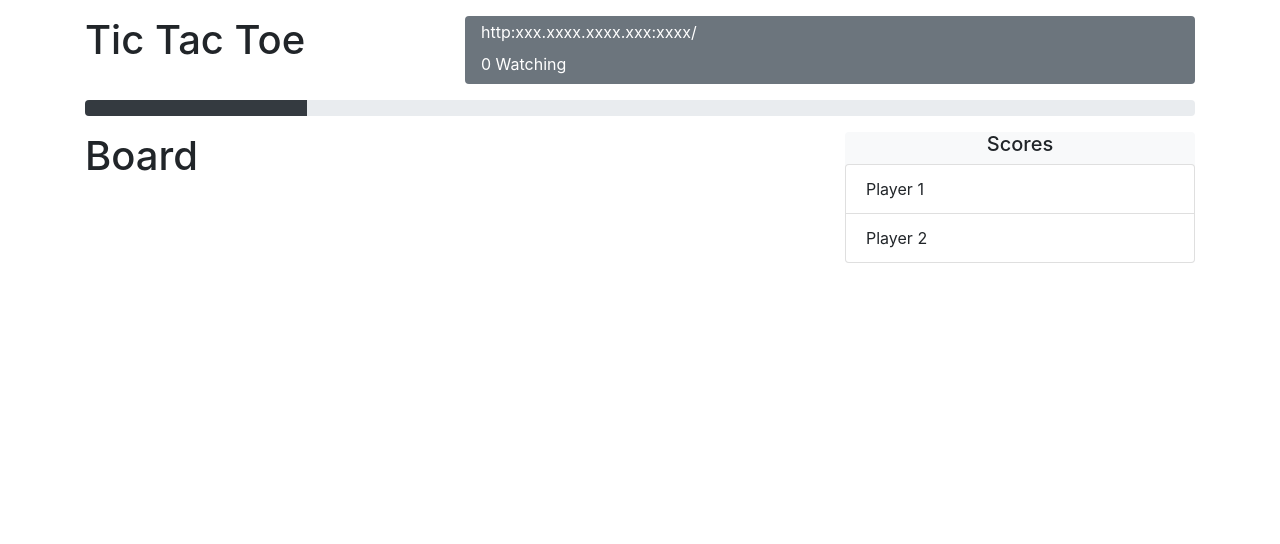
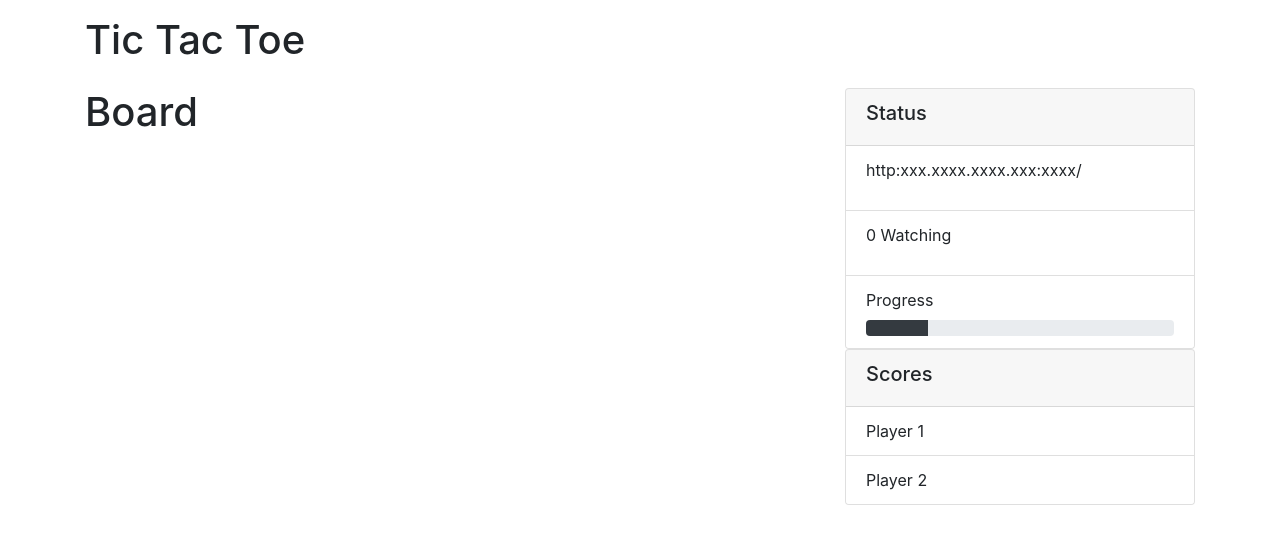
Before and after one commit to Zehua-Chen/Multiplayer-Tic-Tac-Toe, a React (Create React App) app in the folder client/: page / in a window 1280 px wide. Shown: the top 544 px of the page. Built offline with nearby package versions, Linux system fonts and the light colour scheme.

Commit message:
Move Status Bar to a Panel on the Right

```diff
--- a/client/src/App.tsx
+++ b/client/src/App.tsx
@@ -3,7 +3,6 @@ import * as React from 'react';
 // import logo from './logo.svg';
 
 import GameInfo from './components/GameInfo';
-import ProgressBar from './components/ProgressBar';
 
 import Board from './components/Board';
 import ScorePanel from './components/ScorePanel';
@@ -21,25 +20,6 @@ class App extends React.Component {
             <h1>Tic Tac Toe</h1>
           </div>
 
-          {/* Game Info */}
-
-          {/* Hidden on sm */}
-          <div className="col d-none d-sm-block">
-            <GameInfo localNetworkAddress="http:xxx.xxxx.xxxx.xxx:xxxx/" peopleWatching={0} />
-          </div>
-
-          {/* Visible on sm */}
-          <div className="col d-block d-sm-none">
-            <GameInfo centering localNetworkAddress="http:xxx.xxxx.xxxx.xxx:xxxx/" peopleWatching={0} />
-          </div>
-        </div>
-
-        {/* Game Progress */}
-
-        <div className="row mt-3">
-          <div className="col">
-            <ProgressBar value={20} />
-          </div>
         </div>
 
         {/* Main Content */}
@@ -55,6 +35,7 @@ class App extends React.Component {
           {/* ScorePanel */}
 
           <div className="col-md-4">
+            <GameInfo localNetworkAddress="http:xxx.xxxx.xxxx.xxx:xxxx/" peopleWatching={0} />
             <ScorePanel />
           </div>
 
--- a/client/src/components/GameInfo/GameInfo.tsx
+++ b/client/src/components/GameInfo/GameInfo.tsx
@@ -1,12 +1,8 @@
 import React from 'react';
 
+import ProgressBar from './ProgressBar';
+
 export interface IGameInfoProps {
-  /**
-   * If the content should be centering.
-   * Changing this props does not trigger render.
-   */
-  centering?: boolean;
-
   /**
    * Web app location on local network.
    */
@@ -26,7 +22,7 @@ class GameInfo extends React.Component<IGameInfoProps> {
 
   shouldComponentUpdate(nextProps: IGameInfoProps, nextState: any) {
     if (nextProps.localNetworkAddress != this.props.localNetworkAddress
-        || nextProps.peopleWatching != this.props.peopleWatching) {
+      || nextProps.peopleWatching != this.props.peopleWatching) {
       return true;
     }
 
@@ -38,31 +34,30 @@ class GameInfo extends React.Component<IGameInfoProps> {
 
     const { localNetworkAddress, peopleWatching } = this.props;
 
-    // Centering
-
-    if (this.props.centering) {
-      return (
-        <div className="text-center bg-secondary text-white rounded">
-          <div>
-            <label className="mt-1">{localNetworkAddress}</label>
-          </div>
-          <div>
-            <label>{peopleWatching} Watching</label>
-          </div>
-        </div>
-      );
-    }
-
     // Not centering
 
     return (
-      <div className="bg-secondary text-white rounded">
-        <div className="ml-3">
-          <label className="mt-1">{localNetworkAddress}</label>
+      <div className="card">
+
+        <div className="card-header">
+          <h5>Status</h5>
         </div>
-        <div className="ml-3">
-          <label>{peopleWatching} Watching</label>
-        </div>
+
+        <ul className="list-group list-group-flush">
+
+          <li className="list-group-item">
+            <p>{localNetworkAddress}</p>
+          </li>
+
+          <li className="list-group-item">
+            <p>{peopleWatching} Watching</p>
+          </li>
+
+          <li className="list-group-item">
+            <label>Progress</label>
+            <ProgressBar value={20} />
+          </li>
+        </ul>
       </div>
     );
   }
--- a/client/src/components/ProgressBar/index.ts
+++ /dev/null
@@ -1,3 +0,0 @@
-import ProgressBar from './ProgressBar';
-
-export default ProgressBar;
--- a/client/src/components/ScorePanel/ScorePanel.tsx
+++ b/client/src/components/ScorePanel/ScorePanel.tsx
@@ -4,16 +4,16 @@ class ScorePanel extends React.Component {
   render() {
     return (
 
-      <div className="bg-light rounded">
+      <div className="card">
 
-        <div className="text-center">
+        <div className="card-header">
           <h5>Scores</h5>
         </div>
 
-        <div className="list-group">
+        <ul className="list-group list-group-flush">
           <div className="list-group-item">Player 1</div>
           <div className="list-group-item">Player 2</div>
-        </div>
+        </ul>
 
       </div>
     );
```
Also changed, not shown: client/src/components/GameInfo/ProgressBar.tsx (renamed from client/src/components/ProgressBar/ProgressBar.tsx).
